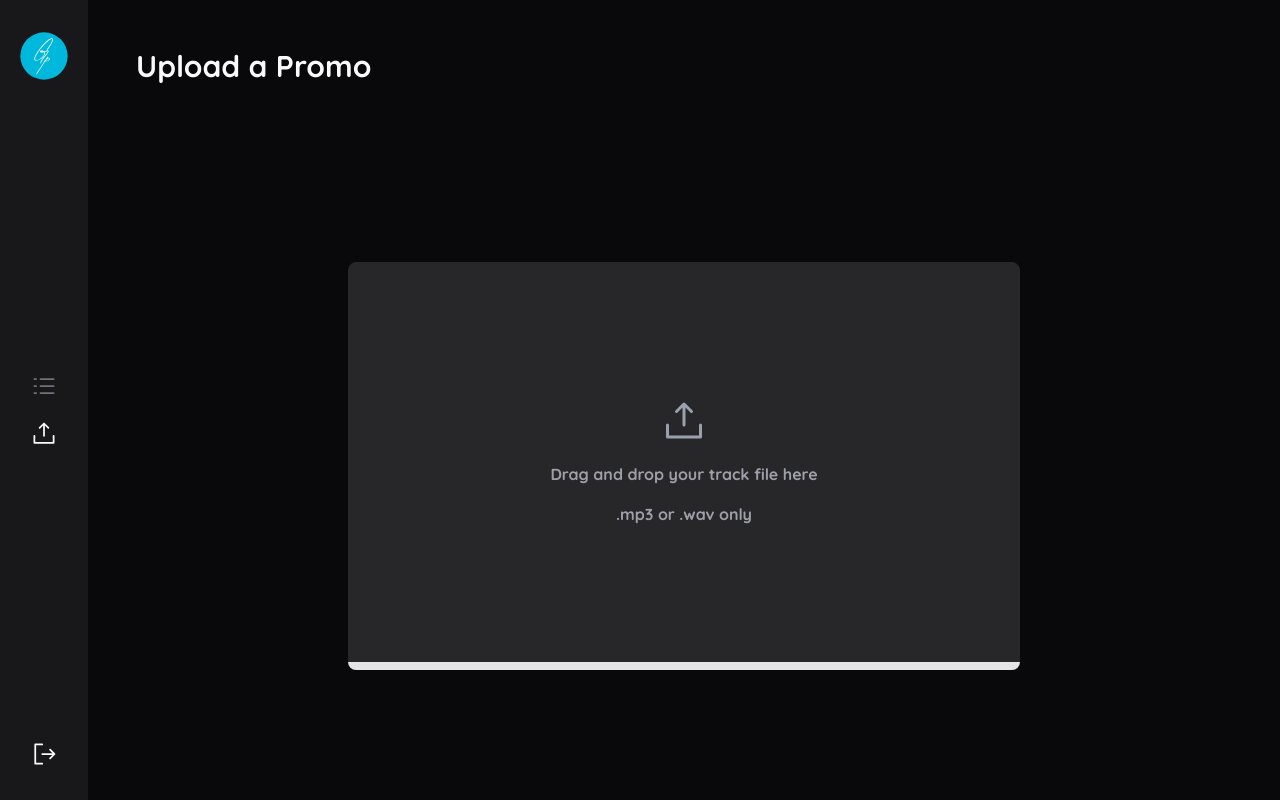
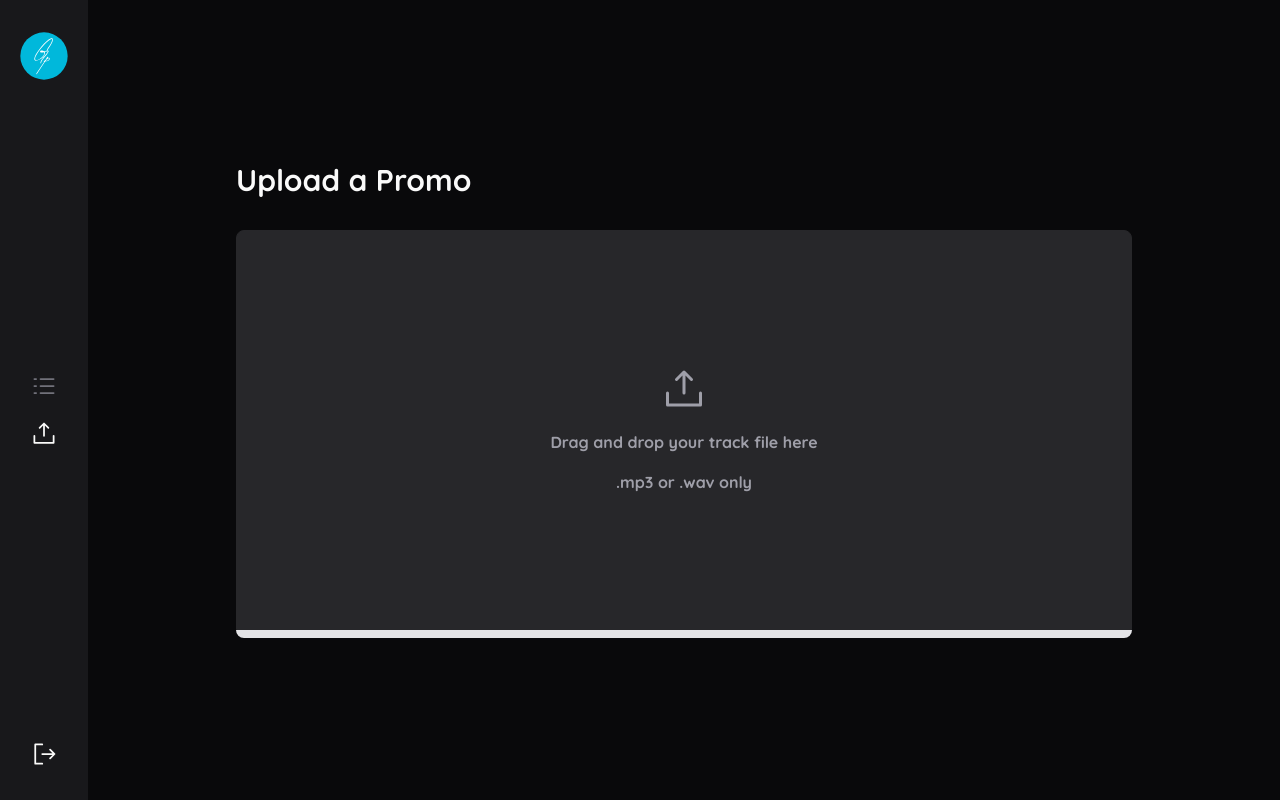
Before and after one commit to luizhbesper/get-your-promo, a React (Vite) app: page / in a window 1280 px wide. Built offline with nearby package versions, Linux system fonts and the light colour scheme.

Commit message:
fix: upload layout updated

```diff
--- a/src/pages/Upload.tsx
+++ b/src/pages/Upload.tsx
@@ -82,19 +82,17 @@ const Upload = () => {
 
     return (
         <div className="flex flex-col h-screen">
-            <div className="p-12">
-                <h1 className="text-2xl md:text-3xl font-bold text-left md:w-xl lg:w-3xl">
+            <div className="flex-1 flex items-center justify-center p-12">
+                <div className="w-full max-w-4xl flex flex-col">
+                    <h1 className="text-2xl md:text-3xl font-bold mb-8">
                         Upload a Promo
                     </h1>
-            </div>
 
-            <div className="flex-1 flex items-center justify-center">
-                <div className="w-full flex items-center justify-center">
                     {!showForm ? (
-                        <div className="flex flex-col w-2xl items-center justify-center">
+                        <div className="flex flex-col items-center justify-center">
                             <div
                                 {...getRootProps()}
-                                className={`w-2xl h-100 flex items-center justify-center rounded-lg rounded-b-none p-12 cursor-pointer border border-zinc-800 transition-colors ${
+                                className={`w-full h-100 flex items-center justify-center rounded-lg rounded-b-none p-12 cursor-pointer border border-zinc-800 transition-colors ${
                                     isDragActive
                                         ? 'bg-zinc-600 border-zinc-600'
                                         : 'bg-zinc-800 hover:border-zinc-600'
@@ -102,7 +100,7 @@ const Upload = () => {
                             >
                                 <input {...getInputProps()} />
                                 <div className="flex flex-col items-center justify-center gap-4 font-bold">
-                                    <UploadSimple size={48} className="text-gray-400" />
+                                    <UploadSimple size={48} className="text-zinc-400" />
                                     <p className="text-zinc-400">
                                         Drag and drop your track file here
                                     </p>
@@ -112,7 +110,7 @@ const Upload = () => {
                                 </div>
                             </div>
 
-                            <div className="w-2xl h-2 bg-zinc-200 rounded-b-lg">
+                            <div className="w-full h-2 bg-zinc-200 rounded-b-lg">
                                 <div
                                     className="h-full bg-cyan-500 transition-all duration-200"
                                     style={{ width: `${uploadProgress}%` }}
@@ -120,8 +118,10 @@ const Upload = () => {
                             </div>
                         </div>
                     ) : (
-                        <form onSubmit={handleSubmit(onSubmit)} className="rounded-xl p-8">
+                        <div className="bg-zinc-900 rounded-xl p-8">
+                            <form onSubmit={handleSubmit(onSubmit)}>
                                 <div className="flex gap-8">
+                                    <div className="flex flex-col gap-4">
                                         <div
                                             {...getArtworkRootProps()}
                                             className={`w-64 h-64 flex items-center justify-center rounded-lg cursor-pointer border border-zinc-800 transition-colors ${
@@ -138,14 +138,20 @@ const Upload = () => {
                                                     className="w-full h-full object-cover rounded-lg"
                                                 />
                                             ) : (
-                                        <div className="flex flex-col items-center justify-center gap-2">
+                                                <div className="flex flex-col items-center justify-center gap-2 p-4">
                                                     <Image size={100} className="text-zinc-400" weight="thin"/>
-                                            <p className="text-zinc-400 text-center">Drag and Drop track's artwork</p>
+                                                    <p className="text-zinc-400 text-center text-sm">
+                                                        Drag and Drop track's artwork
+                                                    </p>
                                                 </div>
                                             )}
                                         </div>
+                                        <span className="text-zinc-400 text-sm text-center">
+                                            Recommended size: 1000x1000px
+                                        </span>
+                                    </div>
 
-                                <div className="flex-1 flex flex-col gap-4 w-120">
+                                    <div className="flex-1 flex flex-col gap-4">
                                         <div>
                                             <span className="text-zinc-200">Title</span>
                                             <div className="flex items-center p-3 bg-zinc-700 rounded-lg mt-2">
@@ -213,6 +219,7 @@ const Upload = () => {
                                     </div>
                                 </div>
                             </form>
+                        </div>
                     )}
                 </div>
             </div>
```
Lines whose indentation alone changed are shown as unchanged.
